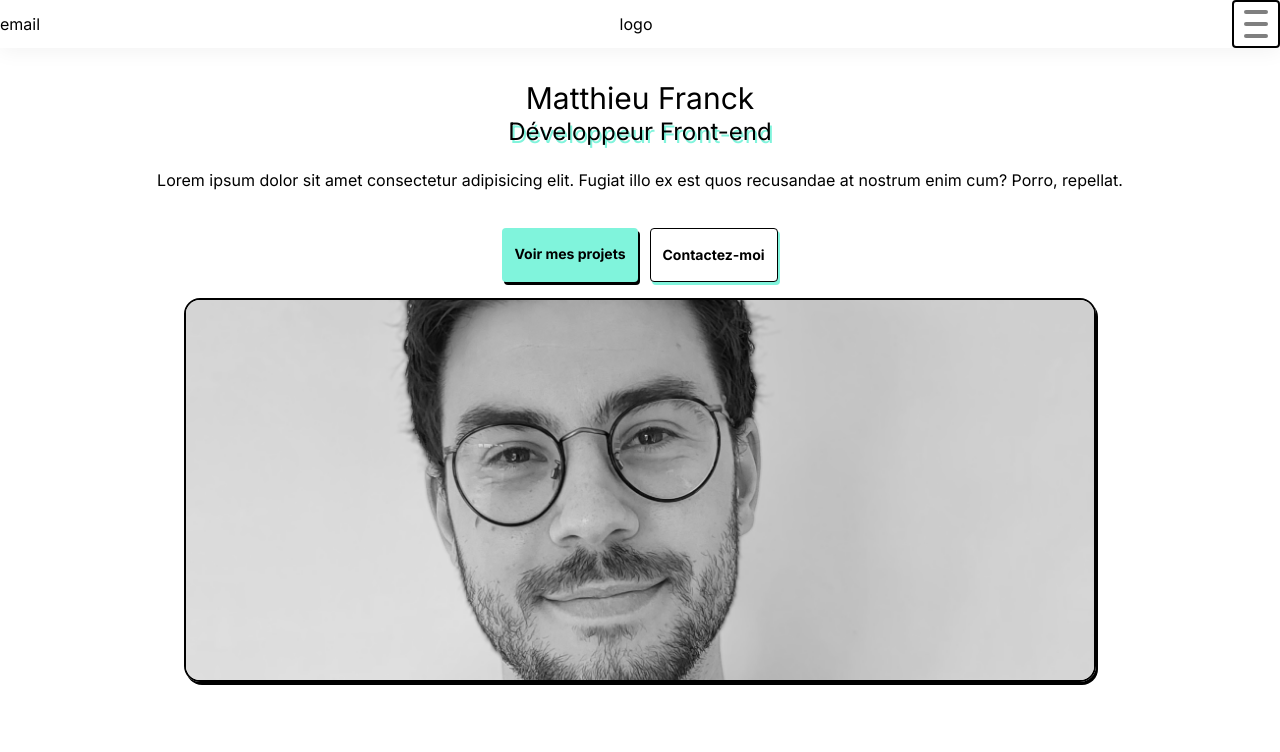
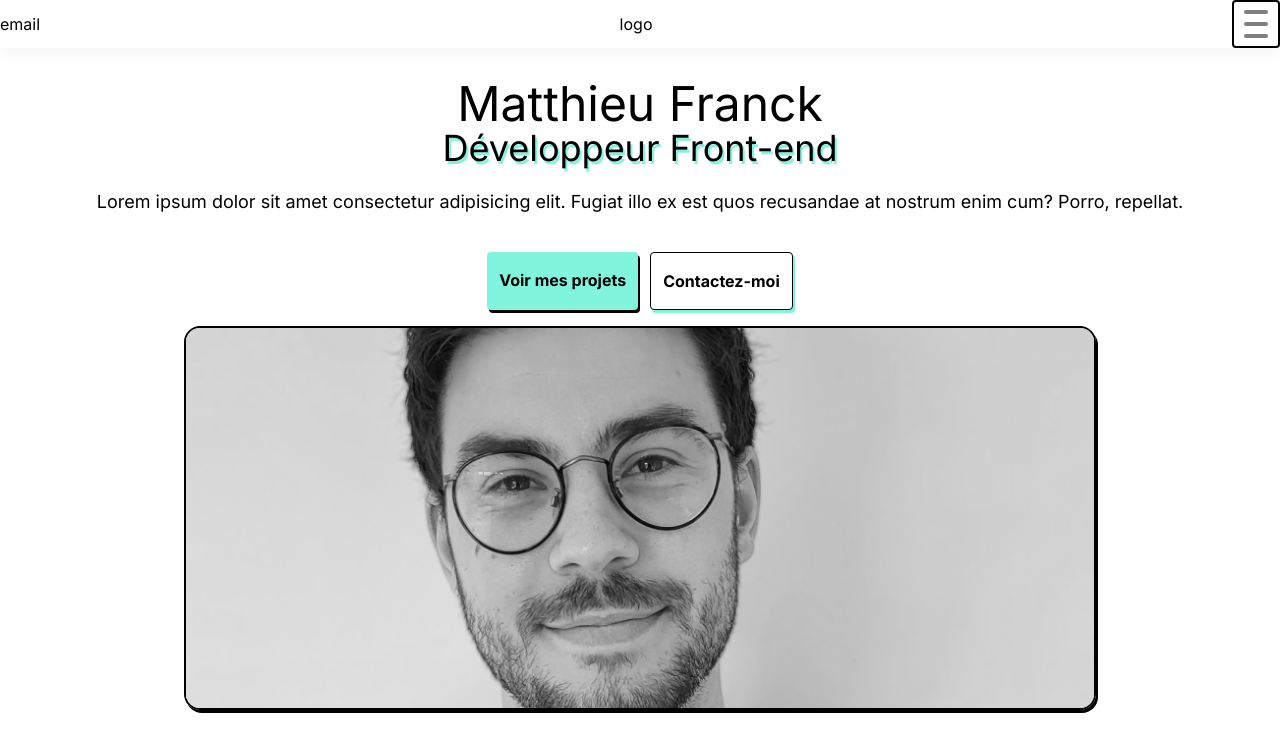
Before and after one commit to Matt-Fr/portfolio_v2, a Next.js app: page / in a window 1280 px wide. Shown: the top 752 px of the page. Built offline with nearby package versions, Linux system fonts and the light colour scheme.

Commit message:
added responsive text

```diff
--- a/app/components/section/SectionPresentation.tsx
+++ b/app/components/section/SectionPresentation.tsx
@@ -7,24 +7,24 @@ const SectionPresentation = () => {
   return (
     <section className=" m-8 flex flex-col items-center ">
       <div className="flex flex-col items-center">
-        <h1 className=" text-3xl">Matthieu Franck</h1>
-        <h2 className="[text-shadow:_2px_3px_0_rgb(128_244_220_/100%)] text-2xl ">
+        <h1 className=" text-3xl md:text-5xl">Matthieu Franck</h1>
+        <h2 className="[text-shadow:_2px_3px_0_rgb(128_244_220_/100%)] text-2xl md:text-4xl">
           Développeur Front-end
         </h2>
-        <p className=" my-5">
+        <p className=" my-5 md:text-lg">
           Lorem ipsum dolor sit amet consectetur adipisicing elit. Fugiat illo
           ex est quos recusandae at nostrum enim cum? Porro, repellat.
         </p>
         <div className=" my-4 flex">
           <Link
             href="/"
-            className=" font-bold text-sm py-4 px-3 bg-primary shadow-black rounded mr-3  ease-out duration-300 hover:translate-x-1 hover:translate-y-1 hover:shadow-none"
+            className=" font-bold text-sm py-4 px-3 bg-primary shadow-black rounded mr-3  ease-out duration-300 hover:translate-x-1 hover:translate-y-1 hover:shadow-none md:text-base"
           >
             Voir mes projets
           </Link>
           <Link
             href="/"
-            className=" font-bold text-sm py-4 px-3 bg-white shadow-primary border rounded ease-out duration-300 hover:translate-x-1 hover:translate-y-1 hover:shadow-none"
+            className=" font-bold text-sm py-4 px-3 bg-white shadow-primary border rounded ease-out duration-300 hover:translate-x-1 hover:translate-y-1 hover:shadow-none md:text-base"
           >
             Contactez-moi
           </Link>
```
